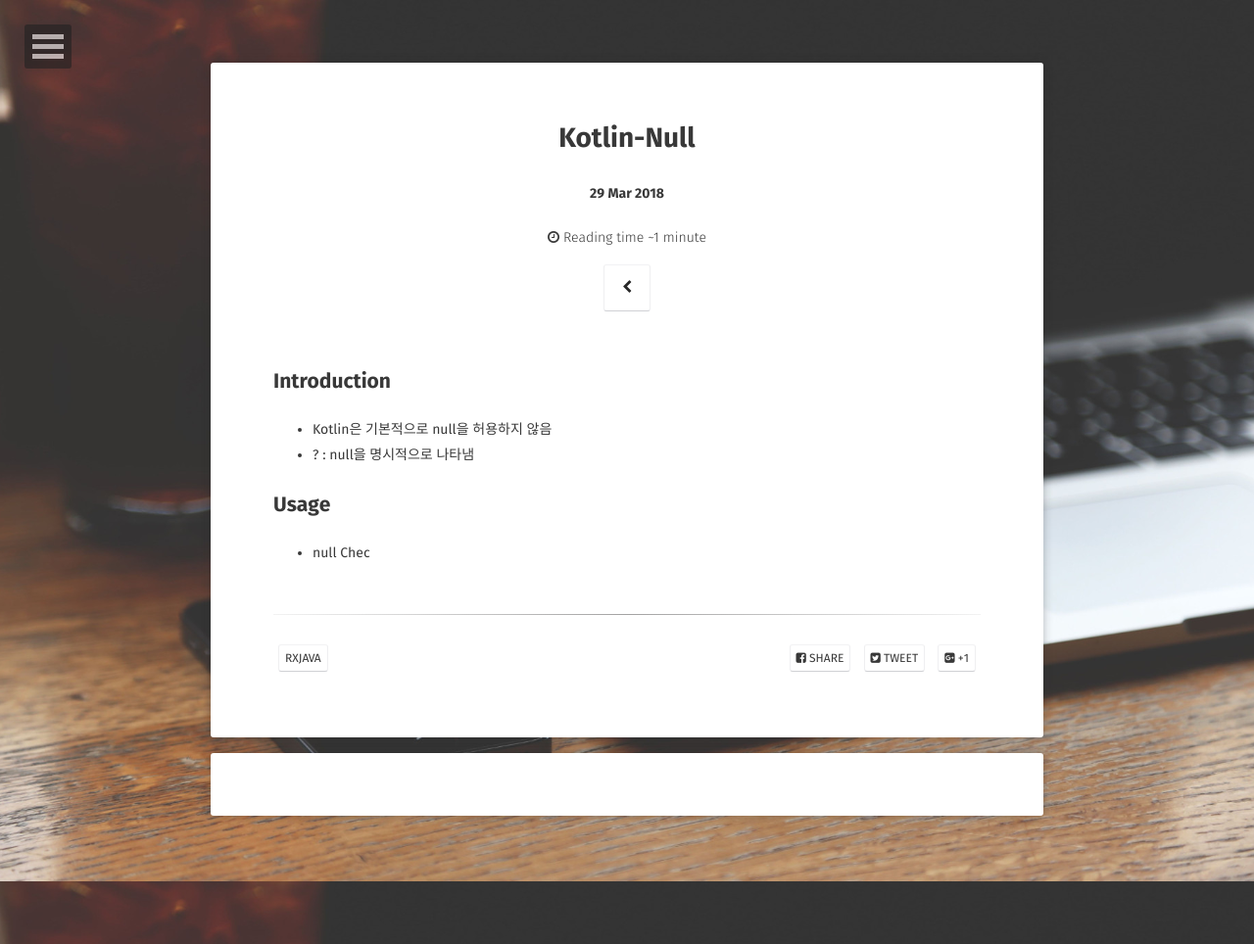
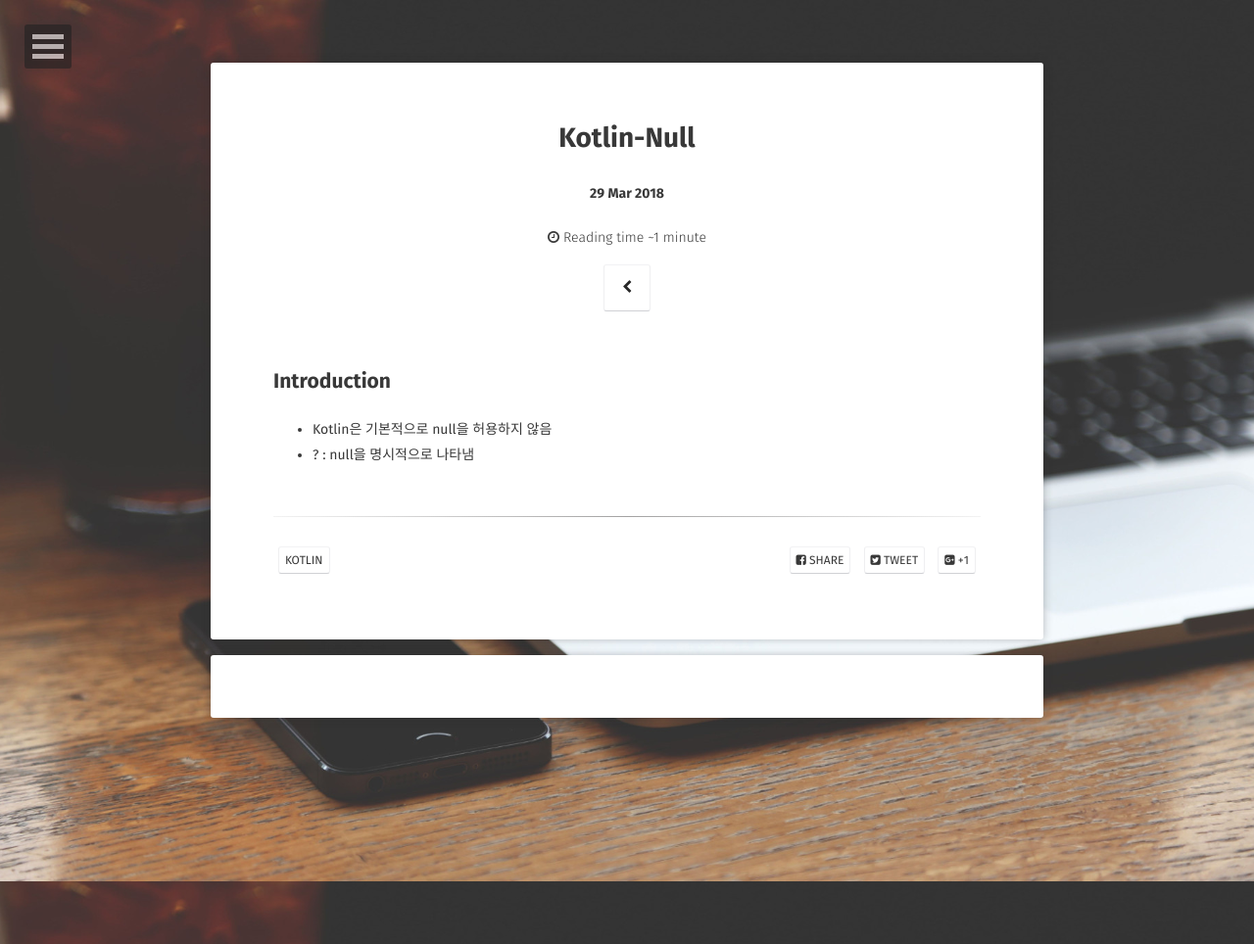
Before and after one commit to yulia0817/yulia0817.github.io, a Jekyll site: the page built from _posts/2018-04-02-kotlin-null.md, in a window 1280 px wide. Shown: the whole page at 98% size. Built offline with Jekyll 4.4.1, drawn with Linux system fonts in a browser that asks for light colours; some web fonts are replaced; comment, search, counter and statistics services are not loaded.

Commit message:
post update

```diff
--- a/_posts/2018-04-02-kotlin-null.md
+++ b/_posts/2018-04-02-kotlin-null.md
@@ -4,9 +4,9 @@ title:  "Kotlin-Null"
 date:   2018-03-29
 excerpt: "Observable"
 tag:
-- RxJava
+- Kotlin
 category:
-- RxJava
+- Kotlin
 comments: true
 ---
 
@@ -14,8 +14,3 @@ comments: true
 
 * Kotlin은 기본적으로 null을 허용하지 않음
 * ? : null을 명시적으로 나타냄
-
-
-## Usage
-
-* null Chec
```
Also changed, not shown: _posts/2018-03-26-retrofit.md (+8 -1 lines), _posts/2018-03-28-actionbaroveraylayout.md (+0 -2 lines), _posts/2018-03-28-github-begin.md (+0 -2 lines), _posts/2018-03-28-kotlin-class.md (+2 -2 lines), _posts/2018-03-30-java-databinding.md (+2 -2 lines).
